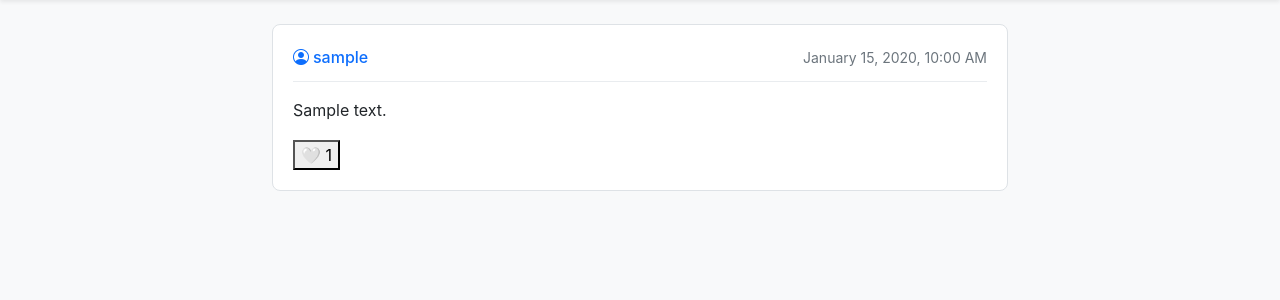
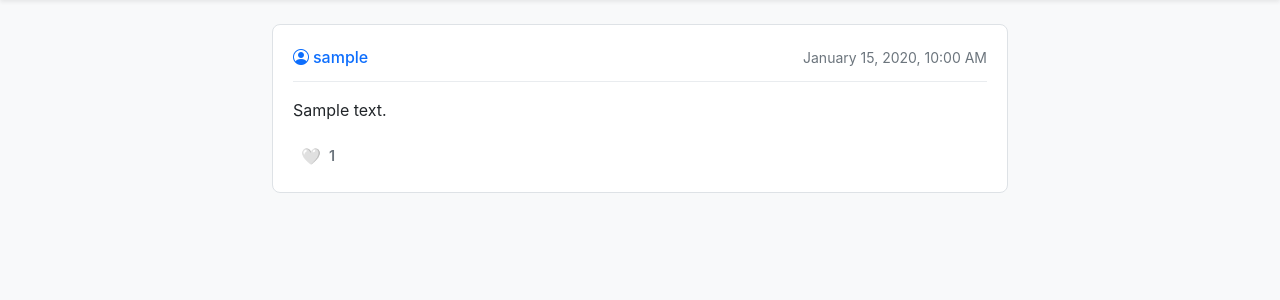
Before and after one commit to LeodanyPM/Network_CS50_Web, a Django app: page / in a window 1280 px wide. Shown: the part 56-356 px from the top of the page. Run offline with Django 3.2, Linux system fonts and the light colour scheme; tables that the repository leaves empty hold one stand-in row (values such as "Sample post").

Commit message:
Stilos para el boton like

```diff
--- a/network/static/network/styles.css
+++ b/network/static/network/styles.css
@@ -71,3 +71,29 @@ body {
     margin: 1rem 0;
     word-wrap: break-word;
 }
+/* LIKE BUTTON */
+.btn_liked {
+    background: transparent;
+    border: none;
+    padding: 0.25rem 0.5rem;
+    font-size: 1rem;
+    color: #6c757d;
+    cursor: pointer;
+    display: inline-flex;
+    align-items: center;
+    gap: 0.5rem;
+    transition: color 0.2s;
+}
+
+.btn_liked:hover {
+    color: #dc3545;
+}
+
+.btn_liked[data-liked="true"] {
+    color: #dc3545;
+}
+
+.btn_liked .likes-count {
+    font-weight: 600;
+    font-size: 0.9rem;
+}
```
